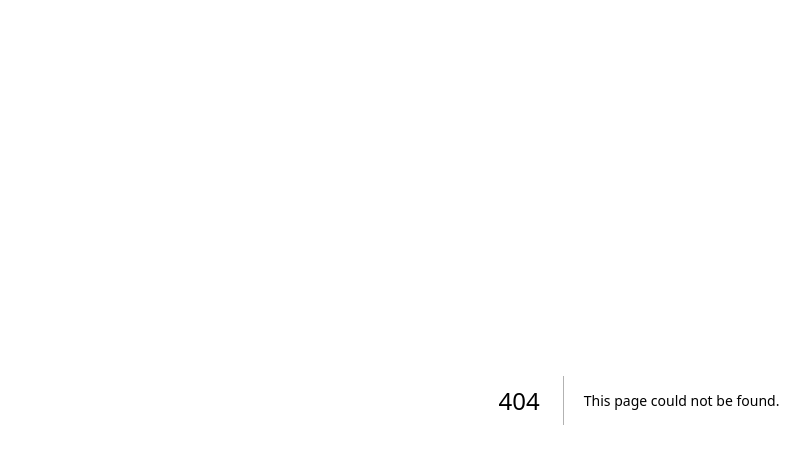
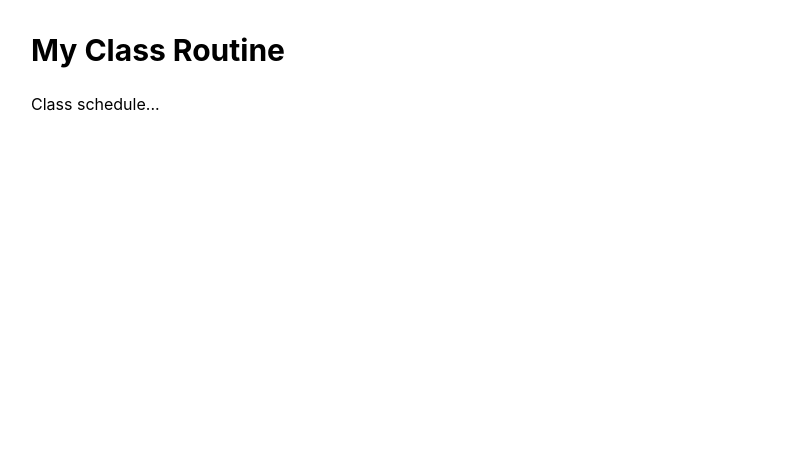
Before and after one commit to mdlavlusheikh1/school-iqranuraniacademy, a Next.js app: page /student/routine in a window 1280 px wide. Before the commit this address had no page. Shown: the top 464 px of the page, without its empty margins (1-811 px from the left). Built offline with nearby package versions, Linux system fonts and the light colour scheme.

Commit message:
Update ইকরা নূরানী একাডেমি frontend - 2025-11-29 09:39:07

```diff
--- /dev/null
+++ b/pages/student/routine.js
@@ -0,0 +1,13 @@
+import Head from 'next/head'
+
+export default function StudentRoutine() {
+  return (
+    <div className="min-h-screen p-8">
+      <Head>
+        <title>My Routine - ইকরা নূরানী একাডেমি</title>
+      </Head>
+      <h1 className="text-3xl font-bold mb-6">My Class Routine</h1>
+      <p>Class schedule...</p>
+    </div>
+  )
+}
```
